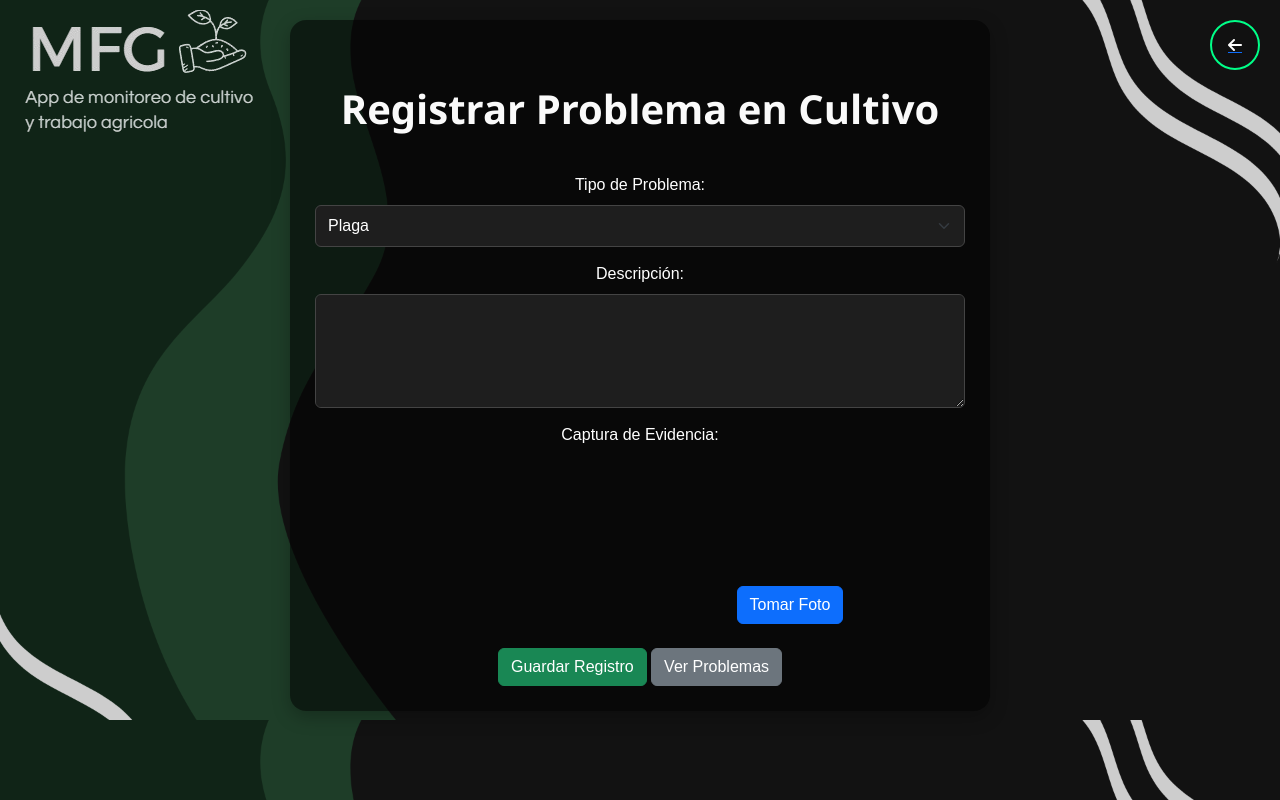
After one commit to CarlosGM2403/Finca-V3, a Flask app: page /registrar_problema in a window 1280 px wide. The commit adds this page. Run offline with Flask 3, Linux system fonts and the light colour scheme; the visitor is signed in with stand-in values (Sample User, id 1); data that the repository does not hold is empty; some libraries are stand-ins or nearby versions.

Commit message:
Problemas de cultivo

```diff
--- a/src/app.py
+++ b/src/app.py
@@ -537,7 +537,7 @@ def ver_fotos():
         if usuario is None:
             usuario = row[2]  # Capturamos el nombre completo solo una vez
         fotos.append({
-            'ruta': url_for('static', filename='uploads/' + row[0]),
+            'ruta': url_for('static', filename='uploads/'+ row[0]),
             'fecha': row[1],
             'usuario': row[2],
             'actividad': row[3],
@@ -896,6 +896,91 @@ def eliminar_tratamiento(id):
 
     return redirect(url_for('tratamientos_registrados'))
 
+# ---------------------- MAIN ----------------------
+@app.route('/registrar_problema', methods=['GET', 'POST'])
+@login_required
+def registrar_problema():
+    tipos = ["Plaga", "Enfermedad", "Deficiencia nutricional", "Estrés hídrico", "Otro"]
+
+    if request.method == 'POST':
+        tipo = request.form['tipo']
+        descripcion = request.form['descripcion']
+        evidencia_base64 = request.form['evidencia']
+
+        print("DEBUG - Datos recibidos:")
+        print("Tipo:", tipo)
+        print("Descripción:", descripcion)
+        print("Evidencia:", len(evidencia_base64) if evidencia_base64 else "No llegó")
+
+        filename = None
+
+        if evidencia_base64:
+            try:
+                if "," in evidencia_base64:
+                    evidencia_base64 = evidencia_base64.split(",")[1]
+
+                image_data = base64.b64decode(evidencia_base64)
+                filename = f"{uuid.uuid4().hex}.jpg"
+                filepath = os.path.join(UPLOAD_FOLDER, filename)
+
+                with open(filepath, "wb") as f:
+                    f.write(image_data)
+
+            except Exception as e:
+                print("Error al guardar imagen:", e)
+                flash(f"Error al guardar la imagen: {str(e)}", "danger")
+                return redirect(url_for("registrar_problema"))
+
+        try:
+            cursor = db.connection.cursor()
+            cursor.execute("""
+                INSERT INTO problemas_cultivo (id_usuario, tipo_problema, descripcion, evidencia, fecha_registro)
+                VALUES (%s, %s, %s, %s, NOW())
+            """, (session['user_id'], tipo, descripcion, filename))
+            db.connection.commit()
+            cursor.close()
+
+            flash("Problema registrado correctamente", "success")
+            return redirect(url_for('ver_problemas'))
+
+        except Exception as e:
+            db.connection.rollback()
+            print("Error al guardar en la BD:", e)
+            import traceback
+            traceback.print_exc()
+            flash(f"Error al registrar problema: {str(e)}", "danger")
+
+    return render_template("/registrar_problema.html", tipos=tipos)
+
+# ---------------------- PROBLEMAS REGISTRADOS ----------------------
+@app.route('/problemas_registrados')
+@login_required
+def problemas_registrados():
+    cursor = db.connection.cursor()
+    query = """
+        SELECT p.evidencia, p.fecha_registro, u.fullname, p.tipo_problema, p.descripcion
+        FROM problemas_cultivo p
+        JOIN user u ON p.id_usuario = u.id
+        WHERE u.id = %s
+    """
+    cursor.execute(query, (session['user_id'],))
+    resultados = cursor.fetchall()
+
+    problemas = []
+    for row in resultados:
+        ruta = url_for("static", filename="uploads/" + row[0]) if row[0] else None
+        problemas.append({
+            "ruta": ruta,
+            "fecha": row[1],
+            "usuario": row[2],
+            "tipo": row[3],
+            "descripcion": row[4]
+        })
+
+    usuario = problemas[0]["usuario"] if problemas else "Sin registros"
+    cursor.close()
+
+    return render_template("problemas_registrados.html", problemas=problemas, usuario=usuario)
 
 # ---------------------- MAIN ----------------------
 if __name__ == '__main__':
--- /dev/null
+++ b/src/static/css/registrar_problema.css
@@ -0,0 +1,106 @@
+body {
+  font-family: 'Poppins', sans-serif;
+  background-image: url(../img/fondo_forms.png);
+  margin: 0;
+  padding: 0;
+  height: 85vh;
+  background-size: cover;
+}
+
+/* logo MFG */
+.logo {
+    position: absolute;
+    top: 10px;
+    left: 10px;
+    width: 50px ;
+    height: auto;
+}
+
+h1 {
+  font-weight: bold;
+  font-family: 'Segoe UI', Tahoma, Geneva, Verdana, sans-serif;
+  color: #fafafa;
+  margin-top: 40px;
+  margin-bottom: 40px;
+}
+
+/* Contenedor principal */
+.problema-container {
+  max-width: 700px;
+  width: 90%;
+  margin: 20px auto; /* Centrado horizontal */
+  padding: 25px;
+  background: rgba(0, 0, 0, 0.55);
+  border-radius: 16px;
+  color: white;
+  box-shadow: 0 6px 18px rgba(0,0,0,0.25);
+}
+
+/* File input estilo caja */
+.form-select {
+  display: flex;
+  align-items: center;
+  justify-content: space-between;
+  border: 1px solid #ccc;
+  padding: 8px;
+  border-radius: 10px;
+  background-color: #111;
+  margin-bottom: 15px;
+}
+
+.form-control {
+  display: flex;
+  align-items: center;
+  justify-content: space-between;
+  border: 1px solid #ccc;
+  padding: 8px;
+  border-radius: 10px;
+  background-color: #111;
+  margin-bottom: 15px;
+}
+
+/* Inputs generales con fondo oscuro */
+.form-control,
+.form-select {
+    background-color: #1e1e1e;
+    color: #ffffff;
+    border: 1px solid #444;
+    border-radius: 6px;
+    padding: 8px 12px;
+    outline: none;
+    transition: all 0.3s ease;
+}
+
+/* Cuando el input está en foco */
+.form-select:focus,
+.form-control:focus {
+    border-color: #0d6efd;
+    box-shadow: 0 0 6px rgba(13, 110, 253, 0.5);
+    background-color: #252525;
+    color: white;
+}
+
+
+/* Botón volver */
+.logout-btn {
+  position: absolute;
+  top: 20px;
+  right: 20px;
+}
+.logout-btn button {
+  background: #111;
+  color: white;
+  border: 2px solid #00ff88;
+  border-radius: 50%;
+  width: 50px;
+  height: 50px;
+  display: flex;
+  align-items: center;
+  justify-content: center;
+  cursor: pointer;
+  transition: 0.3s;
+}
+.logout-btn button:hover {
+  background: #00ff88;
+  color: black;
+}
--- a/src/templates/home.html
+++ b/src/templates/home.html
@@ -89,7 +89,7 @@
   {% if  rol == 'empleado' or rol == 'cuidador'%}
     <a href="{{ url_for('registrar_actividad') }}">Registrar Actividad</a>
   {% endif %}
-  <a href="#">Problemas de cultivo</a>
+  <a href="{{ url_for('registrar_problema') }}">Problemas de cultivo</a>
   {% if rol == 'supervisor' or rol == 'empleado' or rol == 'cuidador'%}
   <a href="{{url_for('solicitar_insumo') }}">Solicitudes de Insumos</a>
   {% endif %}
--- /dev/null
+++ b/src/templates/registrar_problema.html
@@ -0,0 +1,82 @@
+{% extends 'base.html' %}
+
+{% block title %}Registrar Problema de Cultivo{% endblock %}
+
+{% block CustomCSS %}
+<link rel="stylesheet" href="https://cdnjs.cloudflare.com/ajax/libs/font-awesome/6.5.0/css/all.min.css">
+<link rel="stylesheet" href="{{ url_for('static', filename='css/registrar_problema.css') }}">
+{% endblock %}
+
+{% block body %}
+<div class="logo">
+    <img src="{{ url_for('static', filename='img/logo_icon.png') }}" alt="Logo">
+</div>
+
+<div class="logout-btn">
+  <a href="{{ url_for('home') }}">
+    <button title="Volver al inicio">
+      <i class="fa-solid fa-arrow-left"></i>
+    </button>
+  </a>
+</div>
+
+<div class="problema-container">
+  <h1> Registrar Problema en Cultivo</h1>
+
+  <form method="POST">
+    <div class="Tipo_problema">
+      <label for="tipo" class="form-label">Tipo de Problema:</label>
+      <select name="tipo" class="form-select" required>
+        {% for t in tipos %}
+          <option value="{{ t }}">{{ t }}</option>
+        {% endfor %}
+      </select>
+    </div>
+
+    <div class="textarea">
+      <label for="descripcion" class="form-label">Descripción:</label>
+      <textarea name="descripcion" class="form-control" rows="4" required></textarea>
+    </div>
+
+    <div class="camera-container">
+      <label class="form-label">Captura de Evidencia:</label><br>
+      <video id="video" autoplay></video>
+      <canvas id="canvas" style="display:none;"></canvas>
+      <input type="hidden" name="evidencia" id="imagen_base64">
+      <button type="button" class="btn btn-primary mt-2" onclick="capturarFoto()">Tomar Foto</button>
+      <img id="preview" />
+    </div>
+
+    <div class="mt-4">
+      <button type="submit" class="btn btn-success">Guardar Registro</button>
+      <a href="{{ url_for('problemas_registrados') }}" class="btn btn-secondary">Ver Problemas</a>
+    </div>
+  </form>
+  </div>
+</div>
+{% endblock %}
+
+{% block scripts %}
+<script>
+  const video = document.getElementById('video');
+  const canvas = document.getElementById('canvas');
+  const imagenBase64 = document.getElementById('imagen_base64');
+
+  navigator.mediaDevices.getUserMedia({ video: true })
+    .then(stream => {
+      video.srcObject = stream;
+    })
+    .catch(err => {
+      alert("No se pudo acceder a la cámara: " + err);
+    });
+
+  function capturarFoto() {
+    canvas.width = video.videoWidth;
+    canvas.height = video.videoHeight;
+    canvas.getContext('2d').drawImage(video, 0, 0);
+    const dataURL = canvas.toDataURL('image/jpeg', 0.6); // Comprimida
+    imagenBase64.value = dataURL;
+    document.getElementById("preview").src = dataURL;
+  }
+</script>
+{% endblock %}
```
Also changed, not shown: src/static/css/problemas_registrados.css (added, +83 -0 lines), src/templates/problemas_registrados.html (added, +43 -0 lines), src/static/css/registrar_actividad.css (line endings or trailing spaces), src/static/uploads/386498293a1f4da0b24204b5db712cd4.jpg (added), src/static/uploads/5f639101716c42d2890fae9a0c6b7b63.jpg (added), src/static/uploads/6f73a77151434f8ba4564756c2d626b3.jpg (added), src/static/uploads/97b7fbd2e74448f0ac2cc37f5b1317f0.jpg (added), src/static/uploads/Captura_de_pantalla_2025-03-12_230858.png (added), src/static/uploads/a125b2b3bc734734a3fbe0dcc5ca8216.jpg (added), src/static/uploads/d42443e881944bcaa12467ee165ba3f2.jpg (added), src/static/uploads/f93a08eca40845108cebcd0b4e8174c1.jpg (added), src/static/uploads/faf885aa84d7405aba50e6f75c6b99af.jpg (added), src/templates/registrar_actividad.html (line endings or trailing spaces).
